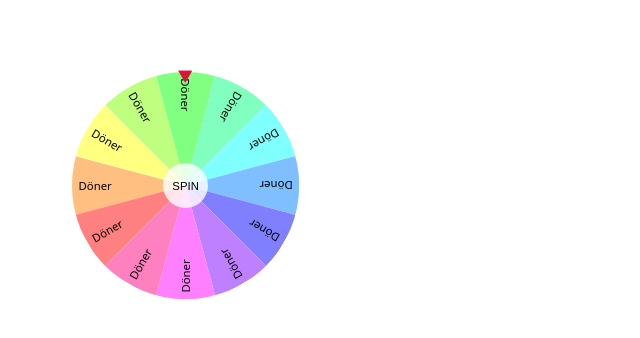
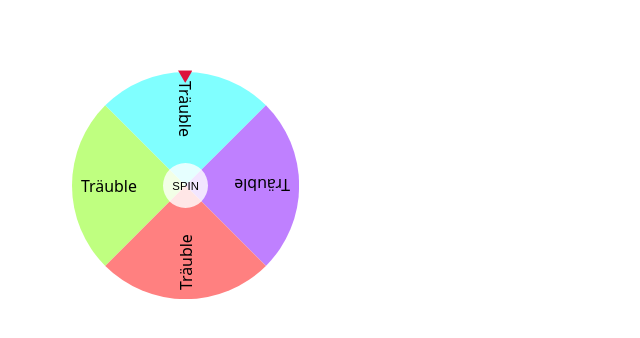
Before and after one commit to LandoDeveloping/SchlemmerRad, a plain HTML site: page index.html in a window 1280 px wide. Shown: the whole page, without its empty margins (0-640 px from the left). Drawn offline with Linux system fonts and the light colour scheme.

Commit message:
Add files via upload

```diff
--- a/index.html
+++ b/index.html
@@ -10,18 +10,10 @@
 
   <fieldset class="ui-wheel-of-fortune">
     <ul>
-      <li>Döner</li>
-      <li>Döner</li>
-      <li>Döner</li>
-      <li>Döner</li>
-      <li>Döner</li>
-      <li>Döner</li>
-      <li>Döner</li>
-      <li>Döner</li>
-      <li>Döner</li>
-      <li>Döner</li>
-      <li>Döner</li>
-      <li>Döner</li>
+      <li>Träuble</li>
+      <li>Träuble</li>
+      <li>Träuble</li>
+      <li>Träuble</li>
     </ul>
     <button type="button">SPIN</button>
   </fieldset>
--- a/styles.css
+++ b/styles.css
@@ -1,5 +1,5 @@
 :where(.ui-wheel-of-fortune) {
-  --_items: 12;
+  --_items: 4;
   all: unset;
   aspect-ratio: 1 / 1;
   container-type: inline-size;
@@ -44,7 +44,7 @@
       background: hsl(calc(360deg / var(--_items) * calc(var(--_idx))), 100%, 75%);
       clip-path: polygon(0% 0%, 100% 50%, 0% 100%);
       display: grid;
-      font-size: 5cqi;
+      font-size: 7cqi;
       grid-area: 1 / -1;
       padding-left: 1ch;
       rotate: calc(360deg / var(--_items) * calc(var(--_idx) - 1));
@@ -56,14 +56,6 @@
       &:nth-of-type(2) { --_idx: 2; }
       &:nth-of-type(3) { --_idx: 3; }
       &:nth-of-type(4) { --_idx: 4; }
-      &:nth-of-type(5) { --_idx: 5; }
-      &:nth-of-type(6) { --_idx: 6; }
-      &:nth-of-type(7) { --_idx: 7; }
-      &:nth-of-type(8) { --_idx: 8; }
-      &:nth-of-type(9) { --_idx: 9; }
-      &:nth-of-type(10) { --_idx: 10; }
-      &:nth-of-type(11) { --_idx: 11; }
-      &:nth-of-type(12) { --_idx: 12; }
     }
   }
 }
```
